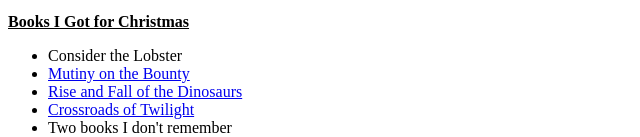
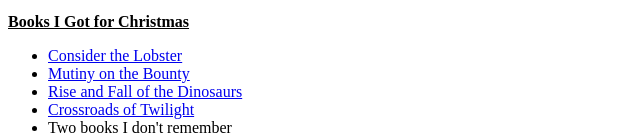
Before and after one commit to BenReasons/BenReasons.github.io, a plain HTML site: page index.html in a window 1280 px wide. Shown: the part 491-628 px from the top of the page, without its empty margins (0-640 px from the left). Drawn offline with Linux system fonts and the light colour scheme.

Commit message:
Added a link for Consider the Lobster

```diff
--- a/index.html
+++ b/index.html
@@ -45,7 +45,7 @@
     </table>
     <p><strong><u>Books I Got for Christmas</u></strong></p>
     <ul>
-        <li>Consider the Lobster</li>
+        <li><a href="https://www.goodreads.com/book/show/6751.Consider_the_Lobster_and_Other_Essays?from_search=true&qid=ZCB3ap0a91&rank=1">Consider the Lobster</a></li>
         <li><a href="https://www.goodreads.com/book/show/844051.Mutiny_on_the_Bounty?from_search=true&qid=gM5X1iZCH6&rank=1">Mutiny on the Bounty</a></li>
         <li><a href="https://www.goodreads.com/book/show/35820369-the-rise-and-fall-of-the-dinosaurs?ac=1&from_search=true&qid=LBg5nLWYMo&rank=1">Rise and Fall of the Dinosaurs</a></li>
         <li><a href="https://www.goodreads.com/book/show/113435.Crossroads_of_Twilight">Crossroads of Twilight</a></li>
```
